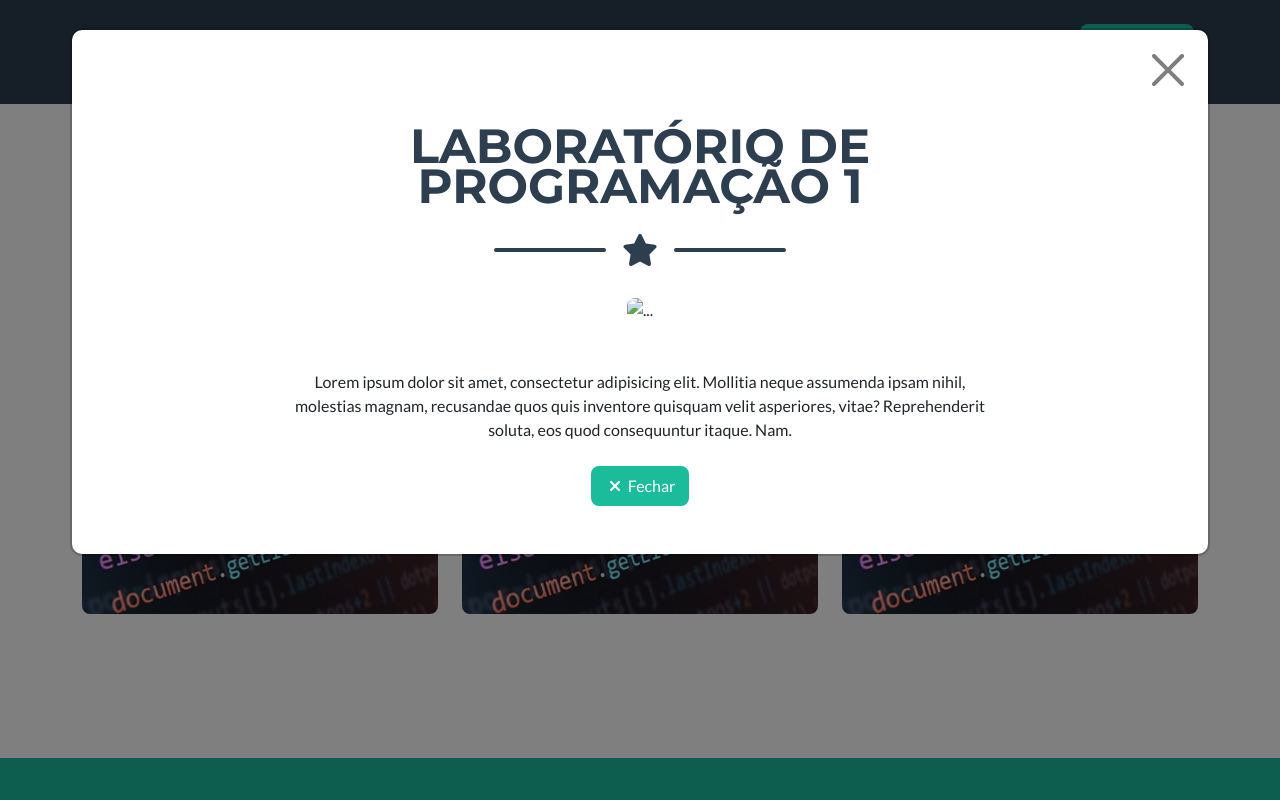
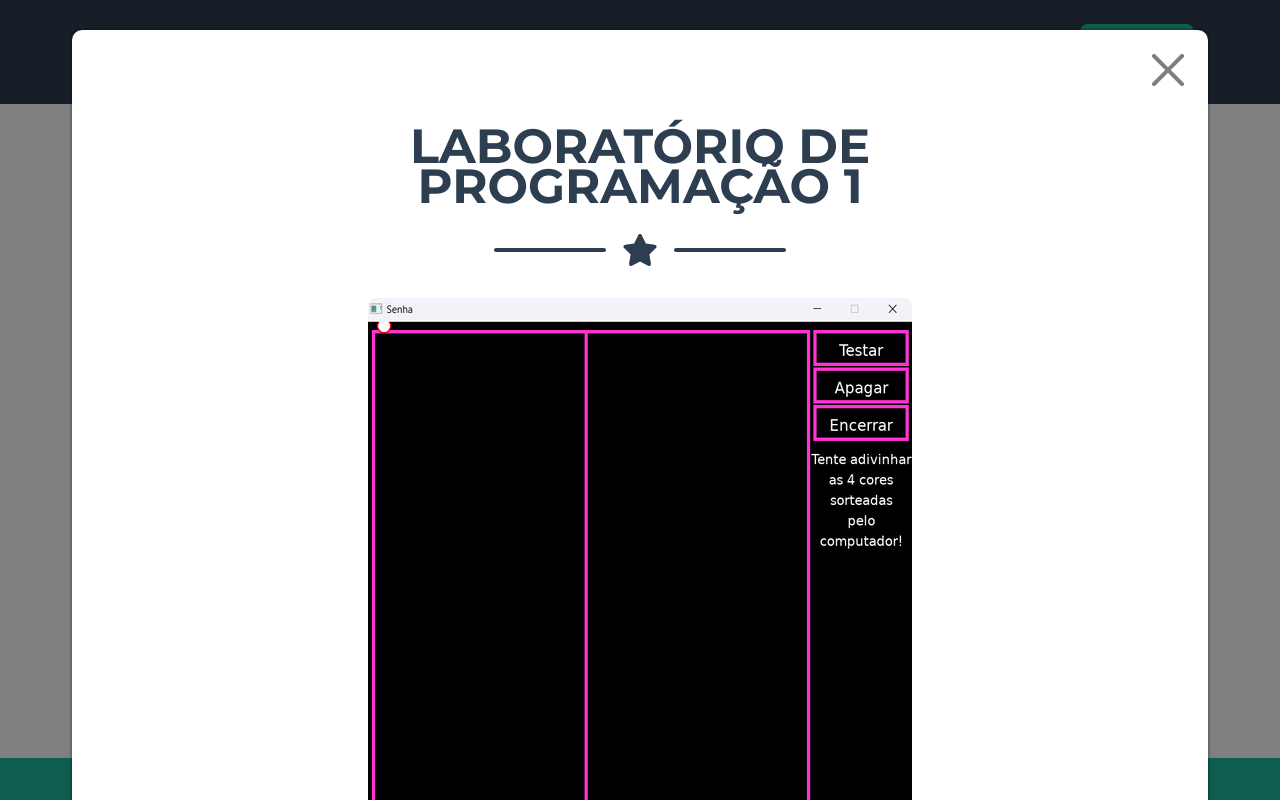
Before and after one commit to elc1090/project1-diovani-f, a plain HTML site: page index.html in a window 1280 px wide. Both pictures are taken after a click on the element 260 px from the left and 1142 px from the top of the page. Shown: the part 706-1506 px from the top of the page. Drawn offline with nearby package versions, Linux system fonts and the light colour scheme.

Commit message:
Add files via upload

```diff
--- a/index.html
+++ b/index.html
@@ -236,9 +236,9 @@
                                         <div class="divider-custom-line"></div>
                                     </div>
                                     <!-- Portfolio Modal - Image-->
-                                    <img class="img-fluid rounded mb-5" src="assets/img/portfolio/cabin.png" alt="..." />
+                                    <img class="img-fluid rounded mb-5" src="assets/img/portfolio/master.png" alt="..." />
                                     <!-- Portfolio Modal - Text-->
-                                    <p class="mb-4">Lorem ipsum dolor sit amet, consectetur adipisicing elit. Mollitia neque assumenda ipsam nihil, molestias magnam, recusandae quos quis inventore quisquam velit asperiores, vitae? Reprehenderit soluta, eos quod consequuntur itaque. Nam.</p>
+                                    <p class="mb-4">Neste trabalho final, tive que desenvolver o jogo mastermind. Para isso foi usada a linguagem C, com auxílio da biblioteca Allegro para fazer a parte gráfica. O jogo consiste em adivinhar as 4 cores sorteadas pelo computador, tendo indicativos de posições certas e erradas. Caso as 4 bolinhas laterais sejam pretas, o jogador acertou e ganhou o jogo. Ao contrário após as 9 tentativas o jogador perde se não acertar a sequência correta.</p>
                                     <button class="btn btn-primary" data-bs-dismiss="modal">
                                         <i class="fas fa-xmark fa-fw"></i>
                                         Fechar
```
